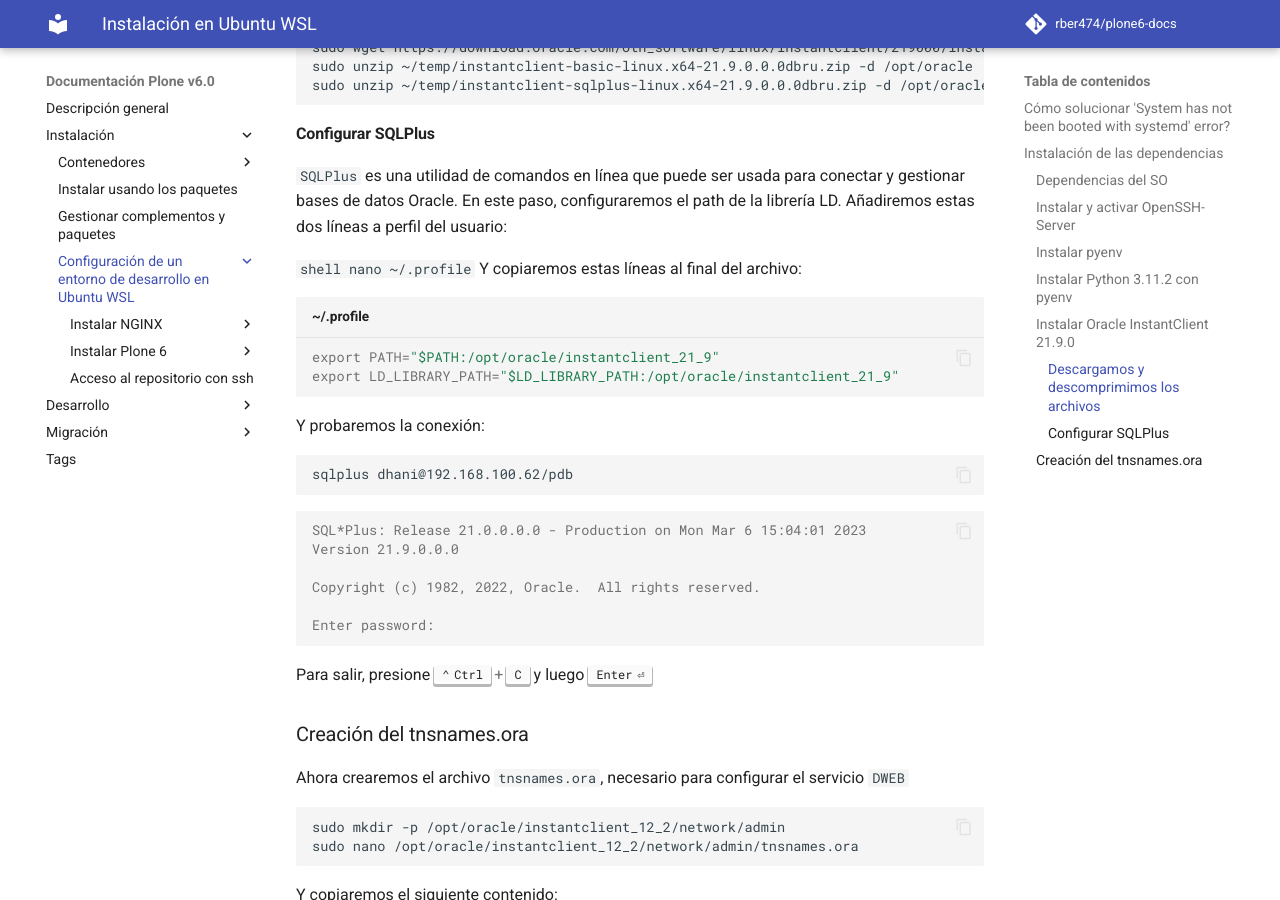
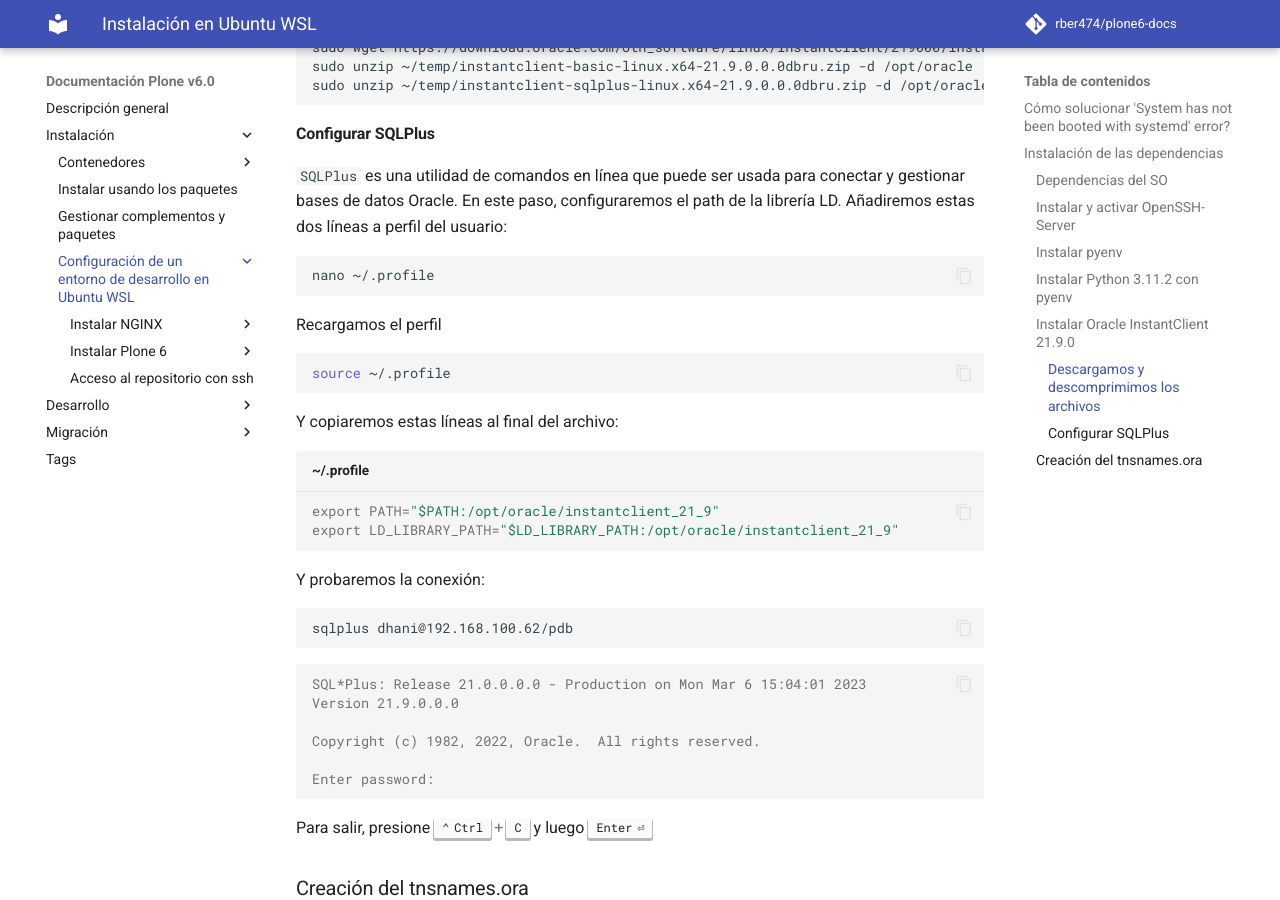
Before and after one commit to rber474/plone6-docs, an MkDocs documentation site: the page built from docs/install/desarrollo/index.md, in a window 1280 px wide and 900 px high, scrolled down 2901 px. Built offline with MkDocs 1.6.1 and Material for MkDocs 9.7.7, drawn with Linux system fonts in a browser that asks for light colours; comment, search, counter and statistics services are not loaded.

Commit message:
Fix shell command

````diff
--- a/docs/install/desarrollo/index.md
+++ b/docs/install/desarrollo/index.md
@@ -126,9 +126,15 @@ sudo unzip ~/temp/instantclient-sqlplus-linux.x64-21.9.0.0.0dbru.zip -d /opt/ora
 
 ``SQLPlus`` es una utilidad de comandos en línea que puede ser usada para conectar y gestionar bases de datos Oracle. En este paso, configuraremos el path de la librería LD. Añadiremos estas dos líneas a perfil del usuario:
 
-`` shell
+``` shell
 nano ~/.profile
-``
+```
+
+Recargamos el perfil
+``` shell
+source ~/.profile
+```
+
 Y copiaremos estas líneas al final del archivo:
 
 ``` cfg title="~/.profile"
````
